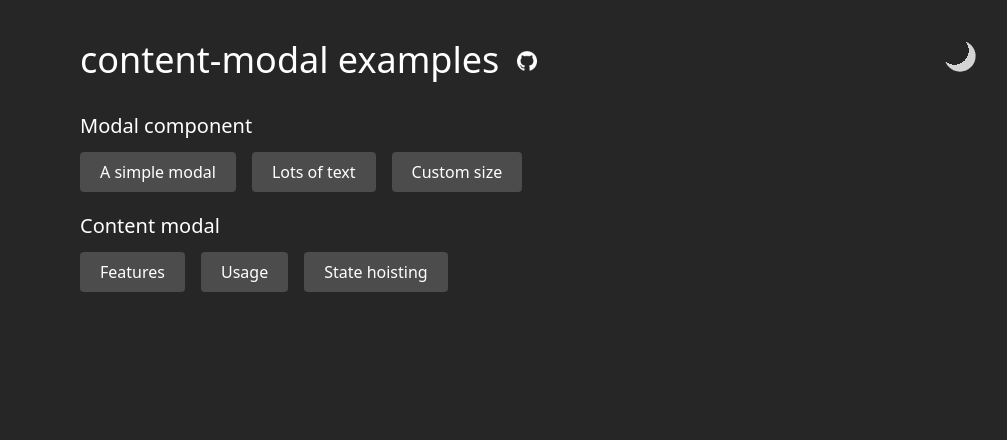
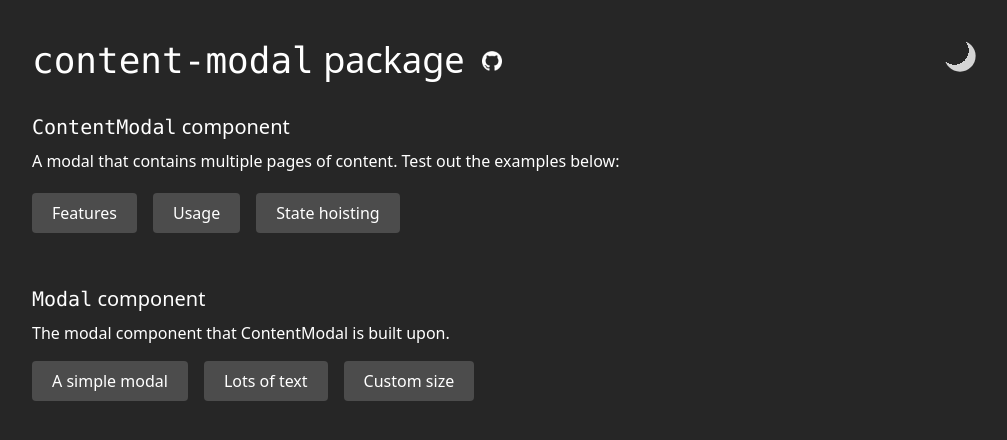
Before and after one commit to gla23/content-modal, a React (Vite) app: page / in a window 1280 px wide. Shown: the top 440 px of the page, without its empty margins (264-1271 px from the left). Built offline with nearby package versions, Linux system fonts and the light colour scheme.

Commit message:
Improve documentation

```diff
--- a/src/App.tsx
+++ b/src/App.tsx
@@ -39,11 +39,11 @@ export function App() {
   );
   return (
     <div
-      className={"cm-max-w-2xl cm-m-auto cm-p-10" + (dark ? " cm-dark" : "")}
+      className={"cm-max-w-3xl cm-m-auto cm-p-10" + (dark ? " cm-dark" : "")}
     >
       {darkMode}
       <div className="cm-text-lg sm:cm-text-4xl cm-whitespace-nowrap">
-        content-modal examples{" "}
+        <span className="cm-font-mono">content-modal</span> package{" "}
         <a href="https://github.com/gla23/content-modal">
           <img
             className="cm--mt-1 cm-ml-2 cm-h-5 cm-w-5 cm-inline"
@@ -52,92 +52,18 @@ export function App() {
           />
         </a>
       </div>
-      <div className="cm-w-40 md:cm-w-auto cm-m-auto">
+      <div className="cm-w-60 md:cm-w-auto cm-m-auto">
         <br />
-        <div className="cm-text-xl cm-my-2">Modal component</div>
-        <span
-          className="cm-bg-neutral-500/50 cm-p-2 cm-px-5 cm-rounded cm-my-1 cm-inline-block cm-mr-48 sm:cm-mr-4 cm-w-40 sm:cm-w-auto cm-text-center"
-          onClick={() => openModal(0)}
-        >
-          A simple modal
-        </span>
-        <Modal isOpen={modalOpen === 0} onClose={() => openModal(null)}>
-          <div className="cm-p-4">
-            <div className="cm-text-4xl">This is a modal</div>
-            <div className="cm-mt-6">
-              The children provided to the Modal component appear inside.
-            </div>
-          </div>
-        </Modal>
-        <span
-          className="cm-bg-neutral-500/50 cm-p-2 cm-px-5 cm-rounded cm-my-1 cm-inline-block cm-mr-48 sm:cm-mr-4 cm-w-40 sm:cm-w-auto cm-text-center"
-          onClick={() => openModal(10)}
-        >
-          Lots of text
-        </span>
-        <Modal isOpen={modalOpen === 10} onClose={() => openModal(null)}>
-          <div className="cm-p-4 cm-max-h-full">
-            <div className="cm-text-4xl cm-mb-4">Modal height</div>
-            <div className="cm-overflow-auto">
-              <div className="cm-mb-4">
-                The modal automatically adds scroll.
-              </div>
-              <div className="cm-mb-4">
-                {longText + longText + longText + longText}
-              </div>
-            </div>
-          </div>
-        </Modal>
-        <span
-          className="cm-bg-neutral-500/50 cm-p-2 cm-px-5 cm-rounded cm-my-1 cm-inline-block cm-mr-48 sm:cm-mr-4 cm-w-40 sm:cm-w-auto cm-text-center"
-          onClick={() => openModal(11)}
-        >
-          Custom size
-        </span>
-        <Modal isOpen={modalOpen === 11} onClose={() => openModal(null)}>
-          <div className="cm-p-4 cm-w-[48rem] cm-max-w-full">
-            <div className="cm-text-4xl">Custom size</div>
-            <div className="cm-mt-6">
-              <div className="cm-mb-4">
-                The Modal div is <Code>position: fixed</Code>. It is out of
-                normal flow; its width and height come from its contents.
-              </div>
-              <div className="cm-mb-4">
-                This means you can specify a width on your child div with:{" "}
-                <Code>w-[48rem]</Code> and the modal will grow to fit your
-                content.
-              </div>
-              <div className="cm-my-4">
-                The Modal component also has a maximum and minimum width based
-                on the screen size. If you add <Code>max-w-full</Code>, your
-                child will shrink along with the Modal when limited by screen
-                size.
-              </div>
-
-              <div className="cm-my-4">
-                <input
-                  type="checkbox"
-                  checked={broken}
-                  onChange={() => setBroken((v) => !v)}
-                />
-                <span className="cm-ml-2">
-                  Break the modal for smaller screens by not using{" "}
-                  <Code>max-w-full</Code>
-                </span>
-              </div>
-              {broken && (
-                <div className="cm-w-[27rem]">
-                  Long text long text long text long text long text long text
-                </div>
-              )}
-            </div>
-          </div>
-        </Modal>
-        <div className="cm-break cm-my-4"></div>
-        <div className="cm-text-xl cm-my-2">Content modal</div>
+        <div className="cm-text-xl cm-my-2">
+          <span className="cm-font-mono">ContentModal</span> component
+        </div>
+        <p className="cm-mb-4">
+          A modal that contains multiple pages of content. Test out the examples
+          below:
+        </p>
         <span className="cm-text-md md:cm-text-xl cm-whitespace-nowrap cm-">
           <span
-            className="cm-text-base cm-bg-neutral-500/50 cm-p-2 cm-px-5 cm-rounded cm-my-1 cm-mr-4 cm-inline-block cm-mr-48 sm:cm-mr-4 cm-w-40 sm:cm-w-auto cm-text-center"
+            className="cm-text-base cm-bg-neutral-500/50 cm-p-2 cm-px-5 cm-rounded cm-my-1 cm-inline-block cm-mr-8 sm:cm-mr-4 cm-w-40 sm:cm-w-auto cm-text-center"
             onClick={() => openModal(100)}
           >
             Features
@@ -150,7 +76,7 @@ export function App() {
           height={500}
           content={[
             <div className="md:cm-p-8">
-              <div className="cm-text-2xl sm:cm-text-6xl">Title text</div>
+              <div className="cm-text-2xl sm:cm-text-6xl">Multi-page modal</div>
               <div className="cm-text-lg sm:cm-text-xl cm-mt-6">
                 Click on the right arrow to see the next page.
               </div>
@@ -183,10 +109,9 @@ export function App() {
             </div>,
           ]}
         />
-
         <span className="cm-text-md md:cm-text-xl">
           <span
-            className="cm-text-base cm-bg-neutral-500/50 cm-p-2 cm-px-5 cm-rounded cm-my-1 cm-mr-4 cm-inline-block cm-mr-48 sm:cm-mr-4 cm-w-40 sm:cm-w-auto cm-text-center"
+            className="cm-text-base cm-bg-neutral-500/50 cm-p-2 cm-px-5 cm-rounded cm-my-1 cm-inline-block cm-mr-8 sm:cm-mr-4 cm-w-40 sm:cm-w-auto cm-text-center"
             onClick={() => openModal(101)}
           >
             Usage
@@ -249,10 +174,9 @@ export function App() {
             </div>,
           ]}
         />
-
         <span className="cm-text-md md:cm-text-xl">
           <span
-            className="cm-text-base cm-bg-neutral-500/50 cm-p-2 cm-px-5 cm-rounded cm-my-1 cm-inline-block cm-mr-48 sm:cm-mr-4 cm-w-40 sm:cm-w-auto cm-text-center"
+            className="cm-text-base cm-bg-neutral-500/50 cm-p-2 cm-px-5 cm-rounded cm-my-1 cm-inline-block cm-mr-8 sm:cm-mr-4 cm-w-40 sm:cm-w-auto cm-text-center"
             onClick={() => openModal(102)}
           >
             State hoisting
@@ -295,6 +219,90 @@ export function App() {
             </div>,
           ]}
         />
+        <div className="cm-break cm-my-4"></div>
+        <div className="cm-text-xl cm-my-2 cm-mt-12">
+          <span className="cm-font-mono">Modal</span> component
+        </div>
+        <div>The modal component that ContentModal is built upon.</div>
+
+        <span
+          className="cm-mt-4 cm-bg-neutral-500/50 cm-p-2 cm-px-5 cm-rounded cm-my-1 cm-inline-block cm-mr-8 sm:cm-mr-4 cm-w-40 sm:cm-w-auto cm-text-center"
+          onClick={() => openModal(0)}
+        >
+          A simple modal
+        </span>
+        <Modal isOpen={modalOpen === 0} onClose={() => openModal(null)}>
+          <div className="cm-p-4">
+            <div className="cm-text-4xl">This is a modal</div>
+            <div className="cm-mt-6">
+              The children provided to the Modal component appear inside.
+            </div>
+          </div>
+        </Modal>
+        <span
+          className="cm-bg-neutral-500/50 cm-p-2 cm-px-5 cm-rounded cm-my-1 cm-inline-block cm-mr-8 sm:cm-mr-4 cm-w-40 sm:cm-w-auto cm-text-center"
+          onClick={() => openModal(10)}
+        >
+          Lots of text
+        </span>
+        <Modal isOpen={modalOpen === 10} onClose={() => openModal(null)}>
+          <div className="cm-p-4 cm-max-h-full">
+            <div className="cm-text-4xl cm-mb-4">Modal height</div>
+            <div className="cm-overflow-auto">
+              <div className="cm-mb-4">
+                The modal automatically adds scroll.
+              </div>
+              <div className="cm-mb-4">
+                {longText + longText + longText + longText}
+              </div>
+            </div>
+          </div>
+        </Modal>
+        <span
+          className="cm-bg-neutral-500/50 cm-p-2 cm-px-5 cm-rounded cm-my-1 cm-inline-block cm-mr-8 sm:cm-mr-4 cm-w-40 sm:cm-w-auto cm-text-center"
+          onClick={() => openModal(11)}
+        >
+          Custom size
+        </span>
+        <Modal isOpen={modalOpen === 11} onClose={() => openModal(null)}>
+          <div className="cm-p-4 cm-w-[48rem] cm-max-w-full">
+            <div className="cm-text-4xl">Custom size</div>
+            <div className="cm-mt-6">
+              <div className="cm-mb-4">
+                The Modal div is <Code>position: fixed</Code>. It is out of
+                normal flow; its width and height come from its contents.
+              </div>
+              <div className="cm-mb-4">
+                This means you can specify a width on your child div with:{" "}
+                <Code>w-[48rem]</Code> and the modal will grow to fit your
+                content.
+              </div>
+              <div className="cm-my-4">
+                The Modal component also has a maximum and minimum width based
+                on the screen size. If you add <Code>max-w-full</Code>, your
+                child will shrink along with the Modal when limited by screen
+                size.
+              </div>
+
+              <div className="cm-my-4">
+                <input
+                  type="checkbox"
+                  checked={broken}
+                  onChange={() => setBroken((v) => !v)}
+                />
+                <span className="cm-ml-2">
+                  Break the modal for smaller screens by not using{" "}
+                  <Code>max-w-full</Code>
+                </span>
+              </div>
+              {broken && (
+                <div className="cm-w-[27rem]">
+                  Long text long text long text long text long text long text
+                </div>
+              )}
+            </div>
+          </div>
+        </Modal>
       </div>
     </div>
   );
```
